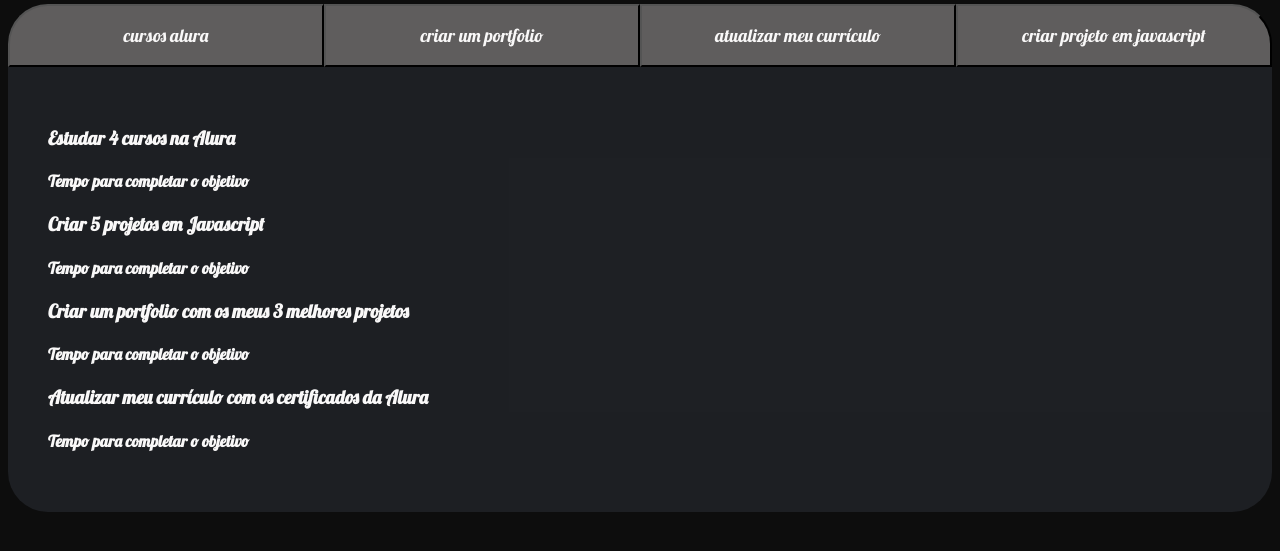
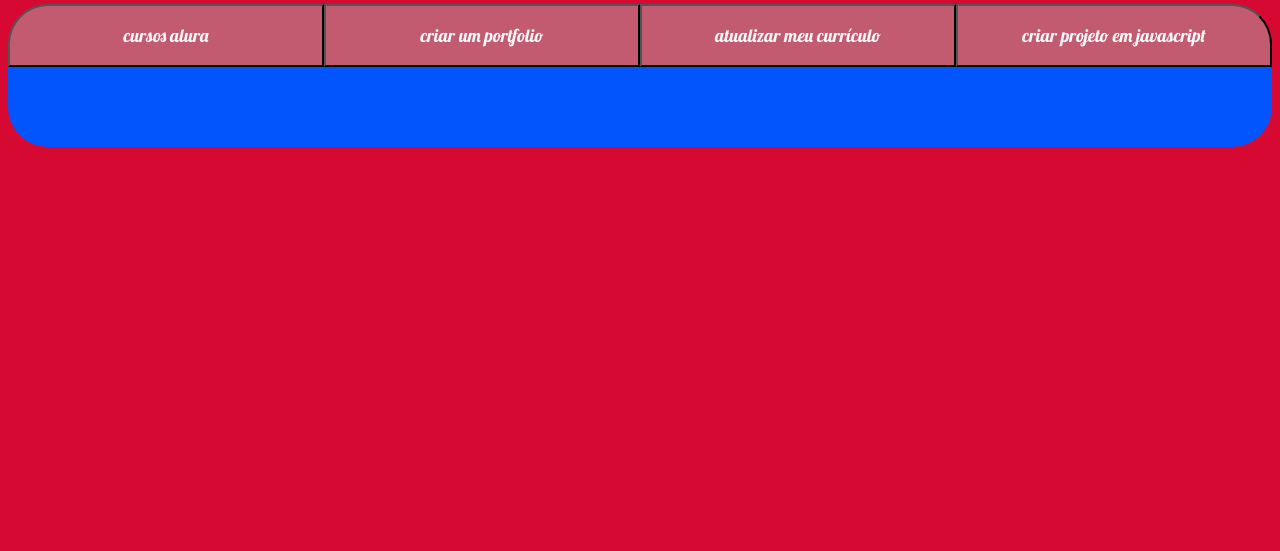
Before and after one commit to andreeFc/andre_2024, a plain HTML site: page index.html in a window 1280 px wide. Shown: the part 97-648 px from the top of the page. Drawn offline with Linux system fonts and the light colour scheme.

Commit message:
Add files via upload

```diff
--- a/style.css
+++ b/style.css
@@ -2,12 +2,12 @@
 
 :root {
   /*--cor-de-fundo: #297030;*/
-    --cor-de-fundo: #0d0d0d;
+    --cor-de-fundo: #d60932;
     --verde: #e5e3ec;
     --branco: #f9f8f8;
-    --botao-ativo: #0505ef;
+    --botao-ativo: #1fdff5;
     --botao-inativo: rgba(177, 174, 174, 0.5);
-    --texto-fundo: rgba(30, 32, 36, 0.993);
+    --texto-fundo: rgba(0, 85, 255, 0.993);
 }
 
 
@@ -78,5 +78,5 @@ border-bottom: 10px solid var(--verde);
 }
 
 .aba-conteudo {
-  display: nome;
+  display: none;
 }
```
